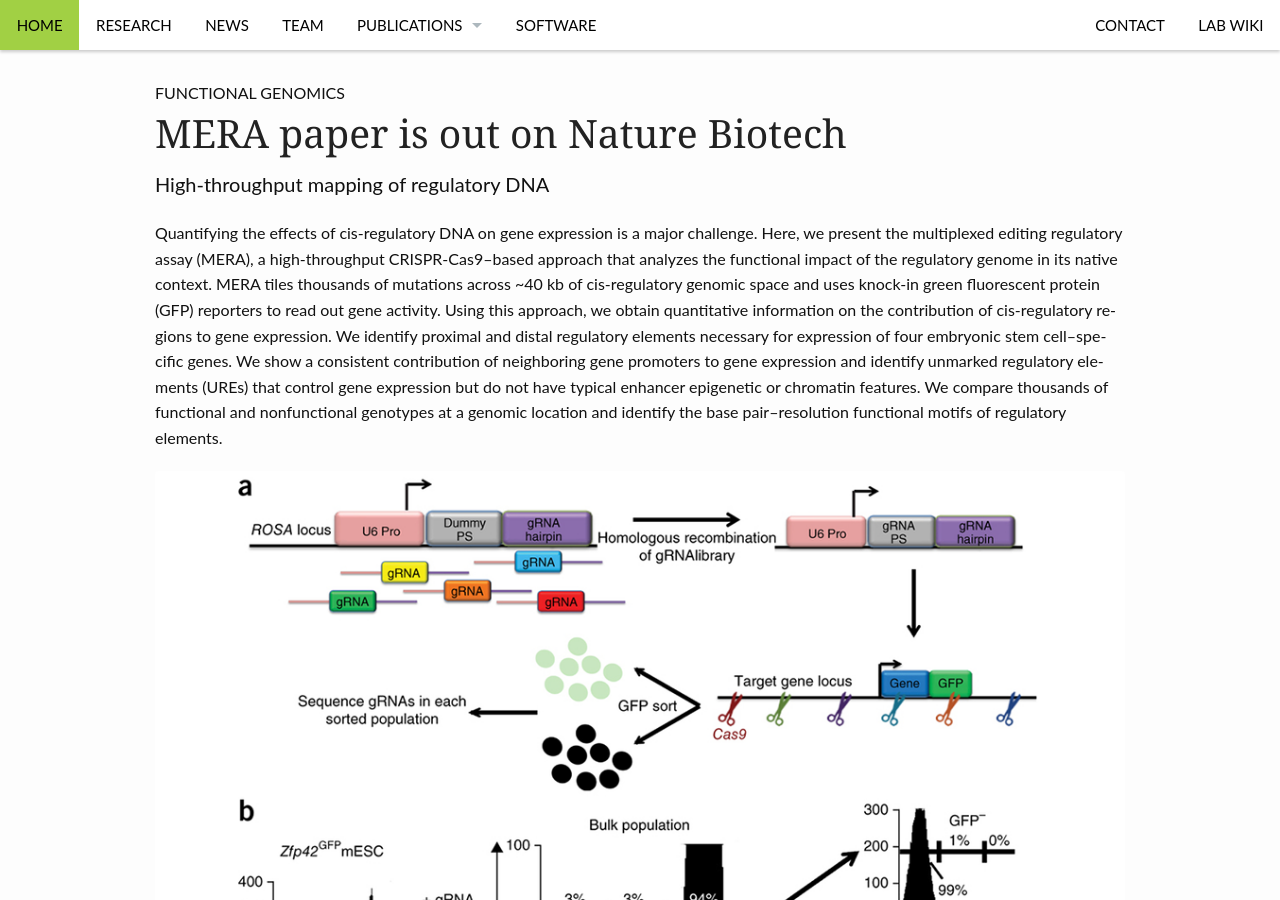
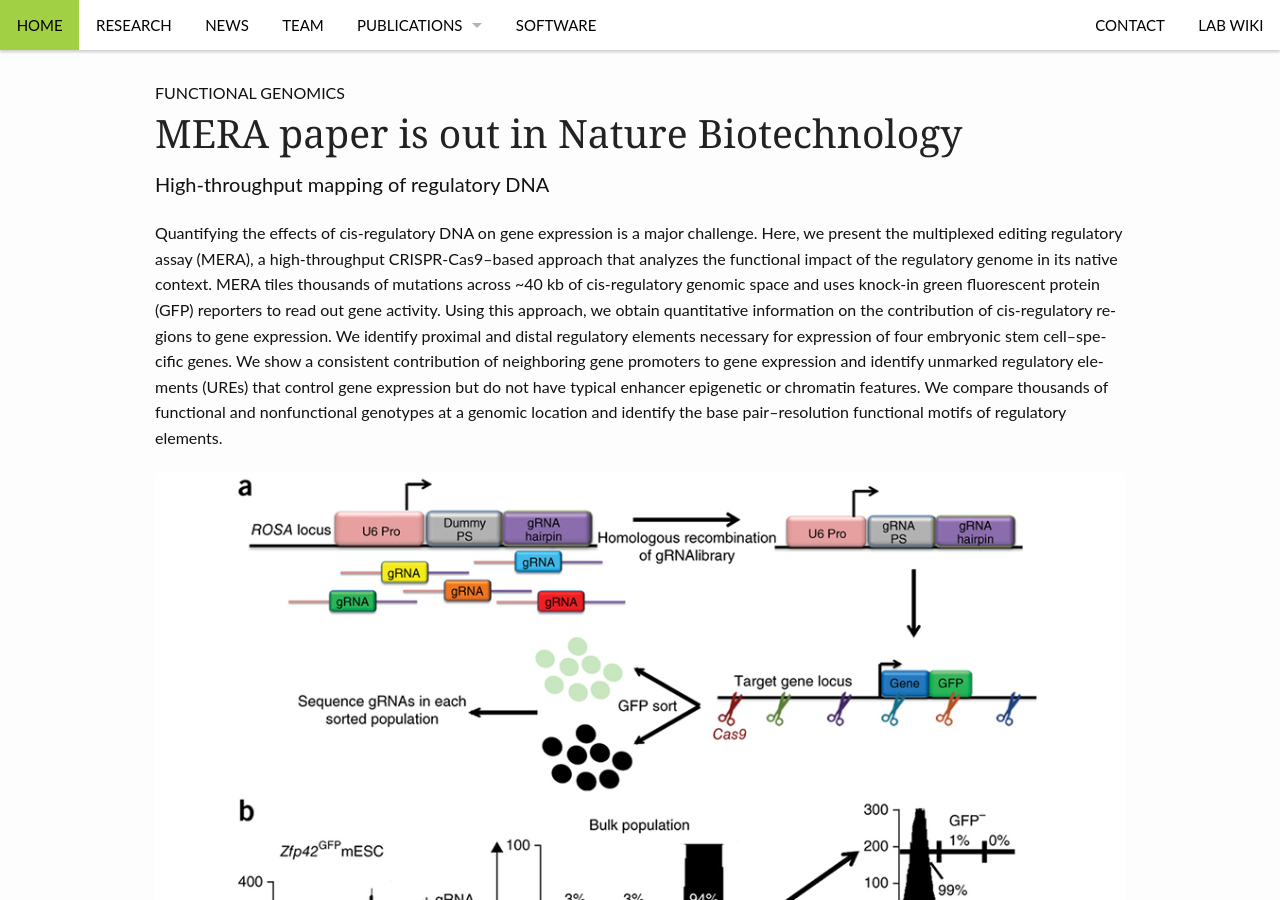
Before and after one commit to gifford-lab/gifford-lab.github.io, a Jekyll site: the page built from _posts/research/2016-1-25-MERA.md, in a window 1280 px wide and 900 px high. Built offline with Jekyll 4.4.1, drawn with Linux system fonts in a browser that asks for light colours.

Commit message:
Minor changes.

```diff
--- a/_data/navigation.yml
+++ b/_data/navigation.yml
@@ -17,7 +17,7 @@
 - title: Publications
   side: left
   dropdown:
-  - title: "Peer-referred"
+  - title: "Peer-refereed"
     url: "/publications/"
   - title: "Preprint"
     url: "/preprints/"
--- a/_posts/research/2016-1-25-MERA.md
+++ b/_posts/research/2016-1-25-MERA.md
@@ -1,6 +1,6 @@
 ---
 layout: page-fullwidth
-title: "MERA paper is out on Nature Biotech"
+title: "MERA paper is out in Nature Biotechnology"
 teaser: "High-throughput mapping of regulatory DNA"
 subheadline: "Functional Genomics"
 header: no
```
Also changed, not shown: _posts/research/2010-02-01-PIQ.md (+1 -1 lines), _posts/research/2010-04-11-Matt.md (+1 -1 lines), _posts/research/2015-05-13-GERM.md (+1 -1 lines), _posts/research/2015-10-17-GERV.md (+1 -1 lines).
